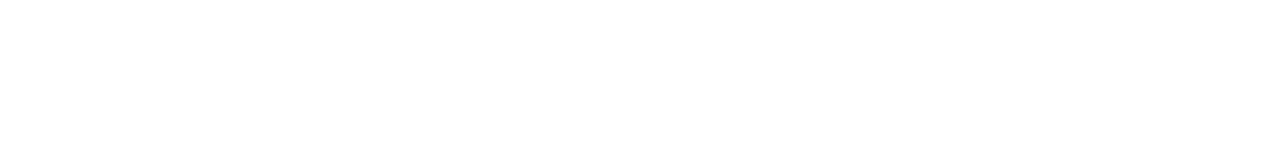
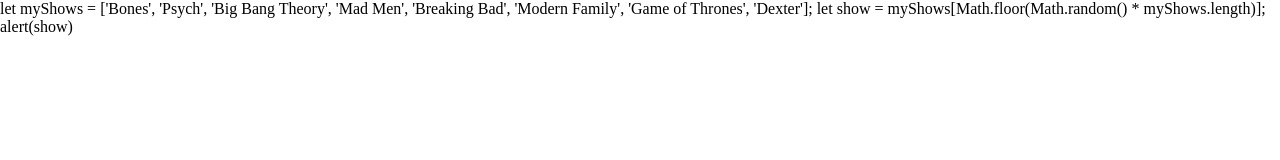
Before and after one commit to Vaisakhkm2625/studentsRandomPicker, a plain HTML site: page index.html in a window 1280 px wide. Drawn offline with Linux system fonts and the light colour scheme.

Commit message:
Update index.html

```diff
--- a/index.html
+++ b/index.html
@@ -11,6 +11,9 @@
 
 <body>
     <sript>
+        	let myShows = ['Bones', 'Psych', 'Big Bang Theory', 'Mad Men', 'Breaking Bad', 'Modern Family', 'Game of Thrones', 'Dexter'];
+        	let show = myShows[Math.floor(Math.random() * myShows.length)];
+         	alert(show)
 
     </sript>
 </body>
```
